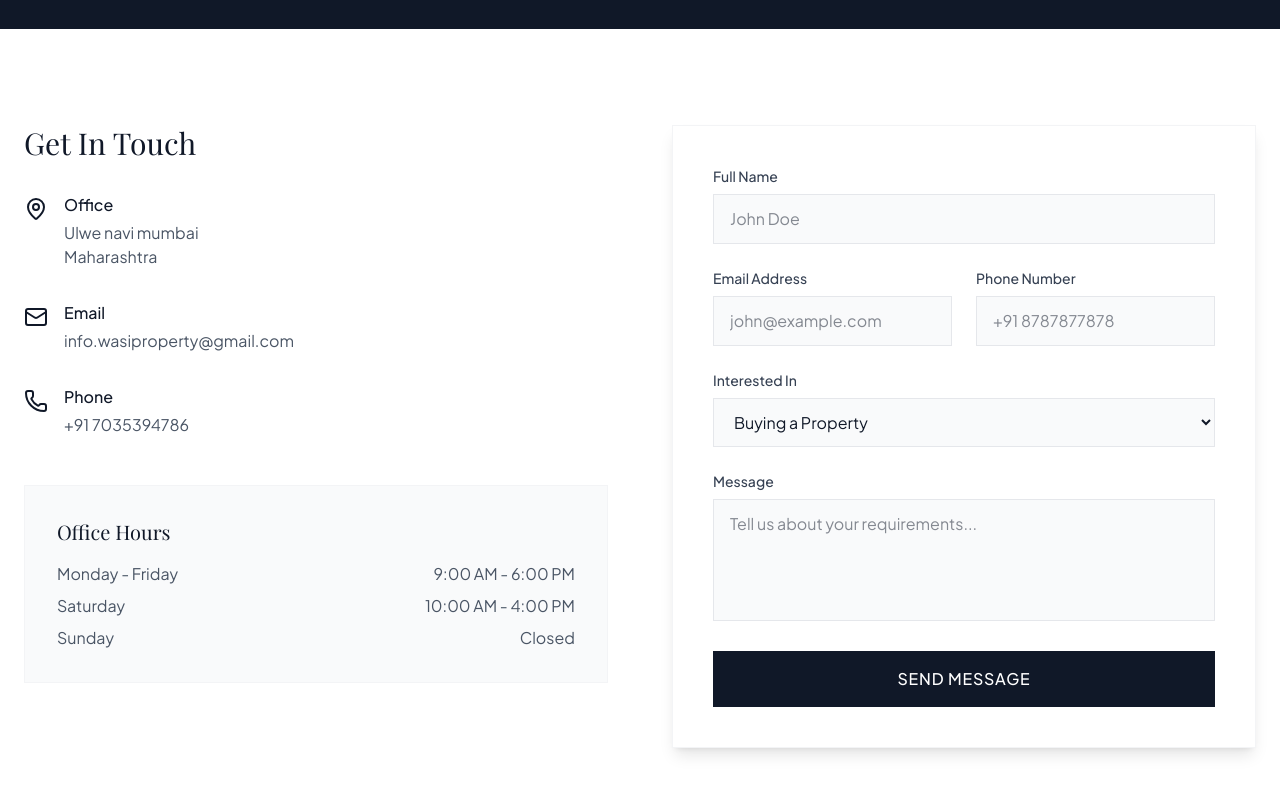
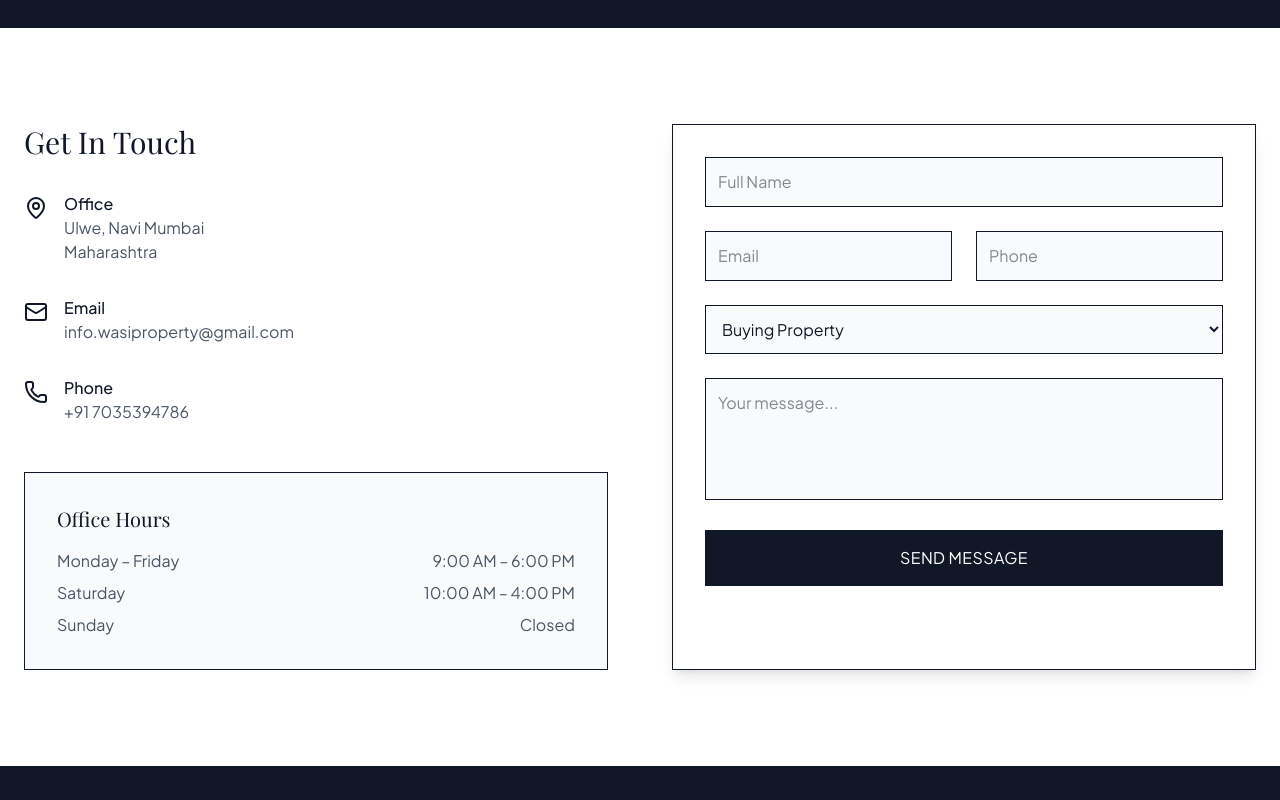
Before and after one commit to naddo210/propertiesweb, a React (Vite) app in the folder properties/: page /contact in a window 1280 px wide. Shown: the part 420-1220 px from the top of the page. Built offline with nearby package versions, Linux system fonts and the light colour scheme; a web font is replaced by a local one.

Commit message:
first-commit

```diff
--- a/properties/src/pages/Contact.jsx
+++ b/properties/src/pages/Contact.jsx
@@ -1,16 +1,16 @@
-import { useState } from 'react';
-import { Mail, Phone, MapPin, CheckCircle, AlertCircle } from 'lucide-react';
+import { useState } from "react";
+import { Mail, Phone, MapPin, CheckCircle, AlertCircle } from "lucide-react";
 
 const Contact = () => {
   const [formData, setFormData] = useState({
-    name: '',
-    email: '',
-    phone: '',
-    type: 'Buy',
-    message: ''
+    name: "",
+    email: "",
+    phone: "",
+    type: "Buy",
+    message: "",
   });
 
-  const [status, setStatus] = useState(null); // null, 'submitting', 'success', 'error'
+  const [status, setStatus] = useState(null); // null | submitting | success | error
 
   const handleChange = (e) => {
     setFormData({ ...formData, [e.target.name]: e.target.value });
@@ -18,85 +18,112 @@ const Contact = () => {
 
   const handleSubmit = async (e) => {
     e.preventDefault();
-    setStatus('submitting');
+    setStatus("submitting");
 
     try {
-      const response = await fetch("https://api.web3forms.com/submit", {
+      /* =======================
+         1️⃣ Send to Web3Forms
+      ======================= */
+      const web3Response = await fetch("https://api.web3forms.com/submit", {
         method: "POST",
         headers: {
           "Content-Type": "application/json",
           Accept: "application/json",
         },
         body: JSON.stringify({
-          access_key: "eabef0a0-b2cb-4d59-ac72-03ca62cf1c9a", // Replace with your Web3Forms Access Key
-          ...formData
+          access_key: "eabef0a0-b2cb-4d59-ac72-03ca62cf1c9a",
+          ...formData,
         }),
       });
 
-      const result = await response.json();
+      const web3Result = await web3Response.json();
 
-      if (result.success) {
-        setStatus('success');
-        setFormData({ name: '', email: '', phone: '', type: 'Buy', message: '' });
+      /* =======================
+         2️⃣ Send to Google Sheet
+      ======================= */
+      await fetch("https://script.google.com/macros/s/AKfycby5Bv7-fh0xD7r4igQXmXmFZ5M4ZmwJZx70fQ3aJOGeWejUel_OjnRYiaWjireiQwQ/exec", {
+        method: "POST",
+        headers: {
+          "Content-Type": "application/json",
+        },
+        body: JSON.stringify(formData),
+      });
+
+      if (web3Result.success) {
+        setStatus("success");
+        setFormData({
+          name: "",
+          email: "",
+          phone: "",
+          type: "Buy",
+          message: "",
+        });
       } else {
-        setStatus('error');
+        setStatus("error");
       }
-    } catch {
-      setStatus('error');
+    } catch (error) {
+      setStatus("error");
     }
   };
 
   return (
     <div className="w-full">
+      {/* HERO */}
       <section className="bg-gray-900 text-white py-20 md:py-32">
         <div className="max-w-4xl mx-auto px-6 text-center">
           <h1 className="text-4xl md:text-6xl font-serif mb-6">Contact Us</h1>
-          <p className="text-lg text-gray-400 leading-relaxed">
+          <p className="text-lg text-gray-400">
             Begin your journey with WASI Property. Our team is ready to assist you.
           </p>
         </div>
       </section>
 
+      {/* CONTENT */}
       <section className="py-24 bg-white">
         <div className="max-w-7xl mx-auto px-6 grid grid-cols-1 lg:grid-cols-2 gap-16">
 
-          {/* Contact Info */}
+          {/* INFO */}
           <div>
             <h2 className="text-3xl font-serif text-gray-900 mb-8">Get In Touch</h2>
+
             <div className="space-y-8 mb-12">
-              <div className="flex items-start">
-                <MapPin className="h-6 w-6 text-gray-900 mt-1 mr-4" />
+              <div className="flex">
+                <MapPin className="h-6 w-6 mt-1 mr-4" />
                 <div>
-                  <h4 className="font-medium text-gray-900 mb-1">Office</h4>
-                  <p className="text-gray-600">Ulwe navi mumbai <br /> Maharashtra</p>
+                  <h4 className="font-medium">Office</h4>
+                  <p className="text-gray-600">
+                    Ulwe, Navi Mumbai <br /> Maharashtra
+                  </p>
                 </div>
               </div>
-              <div className="flex items-start">
-                <Mail className="h-6 w-6 text-gray-900 mt-1 mr-4" />
+
+              <div className="flex">
+                <Mail className="h-6 w-6 mt-1 mr-4" />
                 <div>
-                  <h4 className="font-medium text-gray-900 mb-1">Email</h4>
+                  <h4 className="font-medium">Email</h4>
                   <p className="text-gray-600">info.wasiproperty@gmail.com</p>
                 </div>
               </div>
-              <div className="flex items-start">
-                <Phone className="h-6 w-6 text-gray-900 mt-1 mr-4" />
+
+              <div className="flex">
+                <Phone className="h-6 w-6 mt-1 mr-4" />
                 <div>
-                  <h4 className="font-medium text-gray-900 mb-1">Phone</h4>
+                  <h4 className="font-medium">Phone</h4>
                   <p className="text-gray-600">+91 7035394786</p>
                 </div>
               </div>
             </div>
 
-            <div className="bg-gray-50 p-8 border border-gray-100">
-              <h3 className="font-serif text-xl text-gray-900 mb-4">Office Hours</h3>
+            <div className="bg-gray-50 p-8 border">
+              <h3 className="font-serif text-xl mb-4">Office Hours</h3>
               <div className="space-y-2 text-gray-600">
                 <div className="flex justify-between">
-                  <span>Monday - Friday</span>
-                  <span>9:00 AM - 6:00 PM</span>
+                  <span>Monday – Friday</span>
+                  <span>9:00 AM – 6:00 PM</span>
                 </div>
                 <div className="flex justify-between">
                   <span>Saturday</span>
-                  <span>10:00 AM - 4:00 PM</span>
+                  <span>10:00 AM – 4:00 PM</span>
                 </div>
                 <div className="flex justify-between">
                   <span>Sunday</span>
@@ -106,104 +133,87 @@ const Contact = () => {
             </div>
           </div>
 
-          {/* Contact Form */}
-          <div className="bg-white p-8 md:p-10 border border-gray-100 shadow-lg">
-            {status === 'success' ? (
+          {/* FORM */}
+          <div className="border p-8 shadow-lg">
+            {status === "success" ? (
               <div className="text-center py-12">
                 <CheckCircle className="h-16 w-16 text-green-500 mx-auto mb-4" />
-                <h3 className="text-2xl font-serif text-gray-900 mb-2">Message Sent</h3>
-                <p className="text-gray-600">Thank you for contacting us. We will get back to you shortly.</p>
-                <button onClick={() => setStatus(null)} className="mt-6 text-gray-900 underline hover:text-gray-600">
+                <h3 className="text-2xl font-serif mb-2">Message Sent</h3>
+                <p className="text-gray-600">
+                  Thank you for contacting us. We’ll get back to you shortly.
+                </p>
+                <button
+                  onClick={() => setStatus(null)}
+                  className="mt-6 underline"
+                >
                   Send another message
                 </button>
               </div>
             ) : (
               <form onSubmit={handleSubmit} className="space-y-6">
-                <div>
-                  <label htmlFor="name" className="block text-sm font-medium text-gray-700 mb-2">Full Name</label>
                 <input
-                    type="text"
-                    id="name"
                   name="name"
+                  placeholder="Full Name"
                   required
                   value={formData.name}
                   onChange={handleChange}
-                    className="w-full px-4 py-3 bg-gray-50 border border-gray-200 focus:border-gray-900 focus:ring-0 outline-none transition-colors"
-                    placeholder="John Doe"
+                  className="w-full p-3 bg-gray-50 border"
+                />
+
+                <div className="grid md:grid-cols-2 gap-6">
+                  <input
+                    name="email"
+                    type="email"
+                    placeholder="Email"
+                    required
+                    value={formData.email}
+                    onChange={handleChange}
+                    className="w-full p-3 bg-gray-50 border"
+                  />
+                  <input
+                    name="phone"
+                    placeholder="Phone"
+                    required
+                    value={formData.phone}
+                    onChange={handleChange}
+                    className="w-full p-3 bg-gray-50 border"
                   />
                 </div>
 
-                <div className="grid grid-cols-1 md:grid-cols-2 gap-6">
-                  <div>
-                    <label htmlFor="email" className="block text-sm font-medium text-gray-700 mb-2">Email Address</label>
-                    <input
-                      type="email"
-                      id="email"
-                      name="email"
-                      required
-                      value={formData.email}
-                      onChange={handleChange}
-                      className="w-full px-4 py-3 bg-gray-50 border border-gray-200 focus:border-gray-900 focus:ring-0 outline-none transition-colors"
-                      placeholder="john@example.com"
-                    />
-                  </div>
-                  <div>
-                    <label htmlFor="phone" className="block text-sm font-medium text-gray-700 mb-2">Phone Number</label>
-                    <input
-                      type="tel"
-                      id="phone"
-                      name="phone"
-                      required
-                      value={formData.phone}
-                      onChange={handleChange}
-                      className="w-full px-4 py-3 bg-gray-50 border border-gray-200 focus:border-gray-900 focus:ring-0 outline-none transition-colors"
-                      placeholder="+91 8787877878"
-                    />
-                  </div>
-                </div>
-
-                <div>
-                  <label htmlFor="type" className="block text-sm font-medium text-gray-700 mb-2">Interested In</label>
                 <select
-                    id="type"
                   name="type"
                   value={formData.type}
                   onChange={handleChange}
-                    className="w-full px-4 py-3 bg-gray-50 border border-gray-200 focus:border-gray-900 focus:ring-0 outline-none transition-colors"
+                  className="w-full p-3 bg-gray-50 border"
                 >
-                    <option value="Buy">Buying a Property</option>
-                    <option value="Sell">Selling a Property</option>
-                    <option value="Rent">Renting a Property</option>
-                    <option value="Consultation">General Consultation</option>
+                  <option value="Buy">Buying Property</option>
+                  <option value="Sell">Selling Property</option>
+                  <option value="Rent">Renting</option>
+                  <option value="Consultation">Consultation</option>
                 </select>
-                </div>
 
-                <div>
-                  <label htmlFor="message" className="block text-sm font-medium text-gray-700 mb-2">Message</label>
                 <textarea
-                    id="message"
                   name="message"
                   rows="4"
+                  placeholder="Your message..."
                   value={formData.message}
                   onChange={handleChange}
-                    className="w-full px-4 py-3 bg-gray-50 border border-gray-200 focus:border-gray-900 focus:ring-0 outline-none transition-colors resize-none"
-                    placeholder="Tell us about your requirements..."
-                  ></textarea>
-                </div>
+                  className="w-full p-3 bg-gray-50 border resize-none"
+                />
 
-                {status === 'error' && (
+                {status === "error" && (
                   <div className="flex items-center text-red-600 text-sm">
                     <AlertCircle className="h-4 w-4 mr-2" />
-                    Something went wrong. Please try again.
+                    Something went wrong. Try again.
                   </div>
                 )}
 
                 <button
                   type="submit"
-                  disabled={status === 'submitting'}
-                  className="w-full py-4 bg-gray-900 text-white font-medium hover:bg-gray-800 transition-all uppercase tracking-wider disabled:opacity-70 disabled:cursor-not-allowed"
+                  disabled={status === "submitting"}
+                  className="w-full py-4 bg-gray-900 text-white uppercase tracking-wide"
                 >
-                  {status === 'submitting' ? 'Sending...' : 'Send Message'}
+                  {status === "submitting" ? "Sending..." : "Send Message"}
                 </button>
               </form>
             )}
```
Lines whose indentation alone changed are shown as unchanged.
